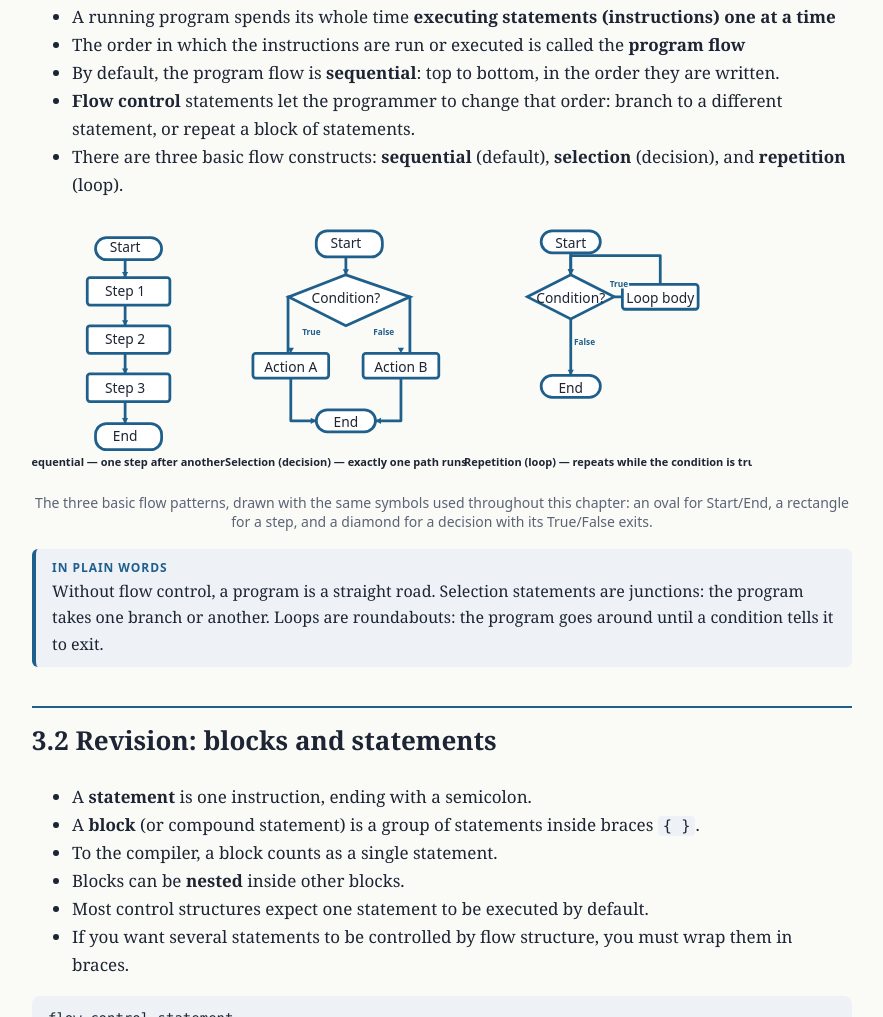
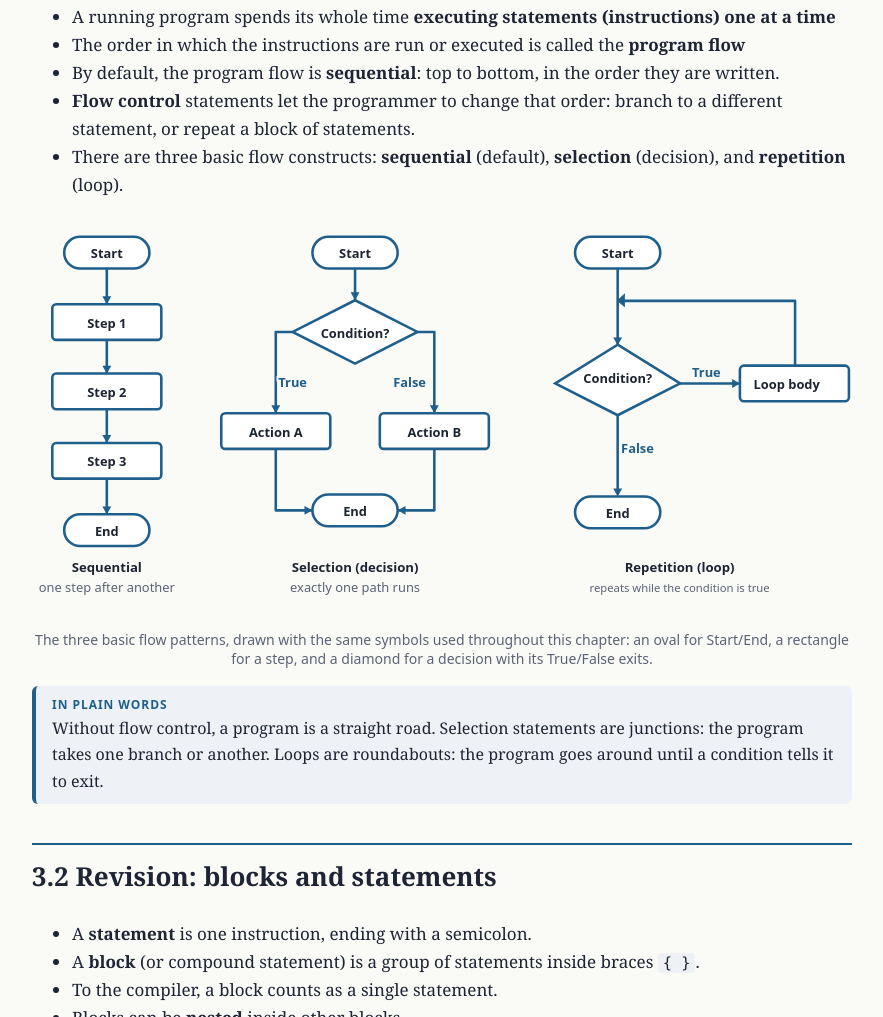
Before and after one commit to SwEg21-03-07-FoP/FoP_I_Chapter_Three, a plain HTML site: page Chapter_Three_Lecture_Note.html in a window 1280 px wide. Shown: the part 899-1916 px from the top of the page, without its empty margins (323-1206 px from the left). Drawn offline with Linux system fonts and the light colour scheme.

Commit message:
Update Chapter_Three_Lecture_Note.html

```diff
--- a/Chapter_Three_Lecture_Note.html
+++ b/Chapter_Three_Lecture_Note.html
@@ -542,136 +542,159 @@
         </ul>
 
         <div class="fcw" style="margin:18px 0">
-            <svg class="fc" viewBox="0 0 1045.8 380" width="100%"
-                style="max-width:720px" role="img"
+            <svg class="fc" viewBox="0 0 1272.96 618.462" width="100%"
+                style="max-width:860px" role="img"
                 aria-label="Three flowchart patterns: sequential, selection, and repetition"
                 xmlns="http://www.w3.org/2000/svg">
                 <g fill="none" stroke="var(--ac)" stroke-width="4" stroke-linejoin="round">
-                    <polyline points="135.25,52 135.25,88" />
-                    <polyline points="135.25,124 135.25,158" />
-                    <polyline points="135.25,194 135.25,228" />
-                    <polyline points="135.25,264 135.25,300" />
+                    <polyline points="116.132,80 116.132,135.385" />
+                    <polyline points="116.132,190.769 116.132,243.077" />
+                    <polyline points="116.132,298.462 116.132,350.769" />
+                    <polyline points="116.132,406.154 116.132,461.538" />
                 </g>
                 <g fill="var(--ac)">
-                    <polygon points="135.25,88 130.75,80 139.75,80" />
-                    <polygon points="135.25,158 130.75,150 139.75,150" />
-                    <polygon points="135.25,228 130.75,220 139.75,220" />
-                    <polygon points="135.25,300 130.75,292 139.75,292" />
-                </g>
-                <rect fill="var(--card)" stroke="var(--ac)" stroke-width="4" x="92.25" y="30" width="96" height="32"
-                    rx="16" />
-                    <text x="135.25" y="43" text-anchor="middle" dominant-baseline="central" font-size="20"
-                    font-family="system-ui,sans-serif" fill="var(--fg)">Start</text>
-                <rect fill="var(--card)" stroke="var(--ac)" stroke-width="4" x="80.25" y="88" width="120" height="40"
-                    rx="4" />
-                    <text x="135.25" y="107" text-anchor="middle" dominant-baseline="central" font-size="20"
-                    font-family="system-ui,sans-serif" fill="var(--fg)">Step 1</text>
-                <rect fill="var(--card)" stroke="var(--ac)" stroke-width="4" x="80.25" y="158" width="120" height="40"
-                    rx="4" />
-                    <text x="135.25" y="177" text-anchor="middle" dominant-baseline="central" font-size="20"
-                    font-family="system-ui,sans-serif" fill="var(--fg)">Step 2</text>
-                <rect fill="var(--card)" stroke="var(--ac)" stroke-width="4" x="80.25" y="228" width="120" height="40"
-                    rx="4" />
-                    <text x="135.25" y="247" text-anchor="middle" dominant-baseline="central" font-size="20"
-                    font-family="system-ui,sans-serif" fill="var(--fg)">Step 3</text>
-                <rect fill="var(--card)" stroke="var(--ac)" stroke-width="4" x="92.25" y="300" width="96" height="38"
-                    rx="16" />
-                    <text x="135.25" y="317" text-anchor="middle" dominant-baseline="central" font-size="20"
-                    font-family="system-ui,sans-serif" fill="var(--fg)">End</text>
-                    <text x="135.25" y="362" text-anchor="middle" font-size="16" font-weight="700" font-family="system-ui,sans-serif"
-                    fill="var(--fg)">Sequential — one step after another</text>
-                    <text x="135.25" y="392" text-anchor="middle" font-size="16" font-weight="700" font-family="system-ui,sans-serif"
-                    fill="var(--fg)">Sequential — one step after another</text>
+                    <polygon points="116.132,135.385 109.209,123.077 123.055,123.077" />
+                    <polygon points="116.132,243.077 109.209,230.769 123.055,230.769" />
+                    <polygon points="116.132,350.769 109.209,338.462 123.055,338.462" />
+                    <polygon points="116.132,461.538 109.209,449.231 123.055,449.231" />
+                </g>
+                <rect fill="var(--card)" stroke="var(--ac)" stroke-width="4" x="49.9785" y="30.7692" width="132.308"
+                    height="49.2308" rx="24.6154" />
+                    <text x="116.132" y="56.3846" text-anchor="middle"
+                    dominant-baseline="central" font-size="20" font-family="system-ui,sans-serif" font-weight="bold"
+                    fill="var(--fg)">Start</text>
+                <rect fill="var(--card)" stroke="var(--ac)" stroke-width="4" x="31.5169" y="135.385" width="169.231"
+                    height="55.3846" rx="6.15385" />
+                    <text x="116.132" y="164.077" text-anchor="middle"
+                    dominant-baseline="central" font-size="20" font-family="system-ui,sans-serif" font-weight="bold"
+                    fill="var(--fg)">Step 1</text>
+
+                <rect fill="var(--card)" stroke="var(--ac)" stroke-width="4" x="31.5169" y="243.077" width="169.231"
+                    height="55.3846" rx="6.15385" />
+                    <text x="116.132" y="271.769" text-anchor="middle"
+                    dominant-baseline="central" font-size="20" font-family="system-ui,sans-serif" font-weight="bold"
+                    fill="var(--fg)">Step  2</text>
+                <rect fill="var(--card)" stroke="var(--ac)" stroke-width="4" x="31.5169" y="350.769" width="169.231"
+                    height="55.3846" rx="6.15385" />
+                    <text x="116.132" y="379.462" text-anchor="middle"
+                    dominant-baseline="central" font-size="20" font-family="system-ui,sans-serif" font-weight="bold"
+                    fill="var(--fg)">Step 3</text>
+                <rect fill="var(--card)" stroke="var(--ac)" stroke-width="4" x="49.9785" y="461.538" width="132.308"
+                    height="49.2308" rx="24.6154" />
+                    <text x="116.132" y="487.154" text-anchor="middle"
+                    dominant-baseline="central" font-size="20" font-family="system-ui,sans-serif" font-weight="bold"
+                    fill="var(--fg)">End</text>
+                    <text x="116.132" y="550.769" text-anchor="middle" font-size="20.4615"
+                    font-weight="700" font-family="system-ui,sans-serif" fill="var(--fg)">Sequential</text>
+                    <text
+                    x="116.132" y="581.538" text-anchor="middle" font-size="20" font-family="system-ui,sans-serif"
+                    fill="var(--mu)">one step after another</text>
 
                 <g fill="none" stroke="var(--ac)" stroke-width="4" stroke-linejoin="round">
-                    <polyline points="455.9,52 455.9,84" />
-                    <polyline points="392.9,116 371.9,116 371.9,198" />
-                    <polyline points="518.9,116 548.9,116 548.9,198" />
-                    <polyline points="375.9,234 375.9,296 412.9,296" />
-                    <polyline points="535.9,234 535.9,296 498.9,296" />
+                    <polyline points="501.495,80 501.495,129.231" />
+                    <polyline points="404.572,178.462 378.418,178.462 378.418,304.615" />
+                    <polyline points="598.418,178.462 624.572,178.462 624.572,304.615" />
+                    <polyline points="378.418,360 378.418,455.385 435.342,455.385" />
+                    <polyline points="624.572,360 624.572,455.385 567.649,455.385" />
                 </g>
                 <g fill="var(--ac)">
-                    <polygon points="455.9,84 451.4,76 460.4,76" />
-                    <polygon points="375.9,198 371.4,190 380.4,190" />
-                    <polygon points="535.9,198 531.4,190 540.4,190" />
-                    <polygon points="412.9,296 404.9,300.5 404.9,291.5" />
-                    <polygon points="498.9,296 506.9,291.5 506.9,300.5" />
-                </g>
-                <rect fill="var(--card)" stroke="var(--ac)" stroke-width="4" x="412.9" y="20" width="96" height="38"
-                    rx="16" />
-                    <text x="455.9" y="37" text-anchor="middle" dominant-baseline="central" font-size="20"
-                    font-family="system-ui,sans-serif" fill="var(--fg)">Start</text>
+                    <polygon points="501.495,129.231 494.572,116.923 508.418,116.923" />
+                    <polygon points="378.418,304.615 371.495,292.308 385.342,292.308" />
+                    <polygon points="624.572,304.615 617.649,292.308 631.495,292.308" />
+                    <polygon points="435.342,455.385 423.034,462.308 423.034,448.462" />
+                    <polygon points="567.649,455.385 579.957,448.462 579.957,462.308" />
+                </g>
+                <rect fill="var(--card)" stroke="var(--ac)" stroke-width="4" x="435.342" y="30.7692" width="132.308"
+                    height="49.2308" rx="24.6154" />
+                    <text x="501.495" y="56.3846" text-anchor="middle"
+                    dominant-baseline="central" font-size="20" font-family="system-ui,sans-serif" font-weight="bold"
+                    fill="var(--fg)">Start</text>
                 <polygon fill="var(--card)" stroke="var(--ac)" stroke-width="4"
-                    points="455.9,84 548.9,116 455.9,158 372.9,116" />
-                    <text x="455.9" y="117" text-anchor="middle"
-                    dominant-baseline="central" font-size="20" font-family="system-ui,sans-serif"
-                    fill="var(--fg)">Condition?</text>
-                <rect fill="var(--card)" stroke="var(--ac)" stroke-width="4" x="320.9" y="198" width="110" height="36"
-                    rx="4" />
-                    <text x="375.9" y="217" text-anchor="middle" dominant-baseline="central" font-size="20"
-                    font-family="system-ui,sans-serif" fill="var(--fg)">Action A</text>
-                <rect fill="var(--card)" stroke="var(--ac)" stroke-width="4" x="480.9" y="198" width="110" height="36"
-                    rx="4" />
-                    <text x="535.9" y="217" text-anchor="middle" dominant-baseline="central" font-size="20"
-                    font-family="system-ui,sans-serif" fill="var(--fg)">Action B</text>
-                <rect fill="var(--card)" stroke="var(--ac)" stroke-width="4" x="412.9" y="280" width="86" height="32"
-                    rx="16" />
-                    <text x="455.9" y="297" text-anchor="middle" dominant-baseline="central" font-size="20"
-                    font-family="system-ui,sans-serif" fill="var(--fg)">End</text><text x="405.9" y="166"
-                    text-anchor="middle" dominant-baseline="central" font-size="12" font-weight="700"
-                    font-family="system-ui,sans-serif" fill="var(--ac)"
-                    style="paint-order:stroke;stroke:var(--bg);stroke-width:4px">True</text><text x="510.9" y="166"
-                    text-anchor="middle" dominant-baseline="central" font-size="12" font-weight="700"
-                    font-family="system-ui,sans-serif" fill="var(--ac)"
-                    style="paint-order:stroke;stroke:var(--bg);stroke-width:4px">False</text>
-                    <text x="455.9" y="362" text-anchor="middle" font-size="16" font-weight="700" font-family="system-ui,sans-serif"
-                    fill="var(--fg)">Selection (decision) — exactly one path runs</text>
-                    <text x="455.9" y="392" text-anchor="middle" font-size="16" font-weight="700" font-family="system-ui,sans-serif"
-                    fill="var(--fg)">Selection (decision) — exactly one path runs</text>
+                    points="501.495,129.231 598.418,178.462 501.495,227.692 404.572,178.462" />
+                    <text x="501.495" y="179.462" text-anchor="middle" dominant-baseline="central" font-size="20" font-weight="bold"
+                    font-family="system-ui,sans-serif" fill="var(--fg)">Condition?</text>
+                <rect fill="var(--card)" stroke="var(--ac)" stroke-width="4" x="293.803" y="304.615" width="169.231"
+                    height="55.3846" rx="6.15385" />
+                    <text x="378.418" y="333.308" text-anchor="middle"
+                    dominant-baseline="central" font-size="20" font-family="system-ui,sans-serif" font-weight="bold"
+                    fill="var(--fg)">Action A</text>
+                <rect fill="var(--card)" stroke="var(--ac)" stroke-width="4" x="539.957" y="304.615" width="169.231"
+                    height="55.3846" rx="6.15385" />
+                    <text x="624.572" y="333.308" text-anchor="middle"
+                    dominant-baseline="central" font-size="20" font-family="system-ui,sans-serif" font-weight="bold"
+                    fill="var(--fg)">Action B</text>
+                <rect fill="var(--card)" stroke="var(--ac)" stroke-width="4" x="435.342" y="430.769" width="132.308"
+                    height="49.2308" rx="24.6154" />
+                    <text x="501.495" y="456.385" text-anchor="middle"
+                    dominant-baseline="central" font-size="20" font-family="system-ui,sans-serif" font-weight="bold"
+                    fill="var(--fg)">End</text>
+                    <text x="404.572" y="255.385" text-anchor="middle"
+                    dominant-baseline="central" font-size="20" font-weight="700" font-family="system-ui,sans-serif"
+                    fill="var(--ac)" style="paint-order:stroke;stroke:var(--bg);stroke-width:6.15385px">True</text>
+                    <text
+                    x="586.111" y="255.385" text-anchor="middle" dominant-baseline="central" font-size="20"
+                    font-weight="700" font-family="system-ui,sans-serif" fill="var(--ac)"
+                    style="paint-order:stroke;stroke:var(--bg);stroke-width:6.15385px">False</text>
+
+                    <text x="501.495"
+                    y="550.769" text-anchor="middle" font-size="20.4615" font-weight="700"
+                    font-family="system-ui,sans-serif" fill="var(--fg)">Selection (decision)</text>
+                    <text x="501.495"
+                    y="581.538" text-anchor="middle" font-size="20" font-family="system-ui,sans-serif"
+                    fill="var(--mu)">exactly one path runs</text>
 
                 <g fill="none" stroke="var(--ac)" stroke-width="4" stroke-linejoin="round">
-                    <polyline points="782.55,52 782.55,84" />
-                    <polyline points="845.55,116 967.55,116" />
-                    <polyline points="912.55,98 912.55,56 782.55,56 782.55,84" />
-                    <polyline points="782.55,148 782.55,230" />
+                    <polyline points="909.188,80 909.188,229.231" />
+                    <polyline points="1006.11,258.462 1097.19,258.462" />
+                    <polyline points="1184.57, 230.769 1184.57, 130.1538 910.495, 130.1538 " />
+                    <polyline points="909.188,280.692 909.188,427.846" />
                 </g>
                 <g fill="var(--ac)">
-                    <polygon points="782.55,84 778.05,76 787.05,76" />
-                    <polygon points="967.55,116 959.55,120.5 959.55,111.5" />
-                    <polygon points="782.55,84 778.05,76 787.05,76" />
-                    <polygon points="782.55,230 778.05,222 787.05,222" />
-                </g>
-                <rect fill="var(--card)" stroke="var(--ac)" stroke-width="4" x="739.55" y="20" width="86" height="32"
-                    rx="16" />
-                    <text x="782.55" y="37" text-anchor="middle" dominant-baseline="central" font-size="20"
-                    font-family="system-ui,sans-serif" fill="var(--fg)">Start</text>
+                    <polygon points="909.188,199.231 902.265,186.923 916.111,186.923" />
+                    <polygon points="1099.19,258.462 1086.88,265.385 1086.88,251.538" />
+                    <polygon points="909.188,433.846 902.265,421.538 916.111,421.538" />
+                    <polygon points="908.034,130.1533 920.372,118.2308 920.372,140.0769" />
+                </g>
+                <rect fill="var(--card)" stroke="var(--ac)" stroke-width="4" x="843.034" y="30.7692" width="132.308"
+                    height="49.2308" rx="24.6154" />
+                    <text x="909.188" y="56.3846" text-anchor="middle"
+                    dominant-baseline="central" font-size="20" font-family="system-ui,sans-serif" font-weight="bold"
+                    fill="var(--fg)">Start</text>
+
                 <polygon fill="var(--card)" stroke="var(--ac)" stroke-width="4"
-                    points="782.55,84 845.55,116 782.55,148 719.55,116" />
-                    <text x="782.55" y="117" text-anchor="middle"
-                    dominant-baseline="central" font-size="20" font-family="system-ui,sans-serif"
-                    fill="var(--fg)">Condition?</text>
-                <rect fill="var(--card)" stroke="var(--ac)" stroke-width="4" x="857.55" y="98" width="110" height="36"
-                    rx="4" /><text x="912.55" y="117" text-anchor="middle" dominant-baseline="central" font-size="20"
-                    font-family="system-ui,sans-serif" fill="var(--fg)">Loop body</text>
-                <rect fill="var(--card)" stroke="var(--ac)" stroke-width="4" x="739.55" y="230" width="86" height="32"
-                    rx="16" /><text x="782.55" y="247" text-anchor="middle" dominant-baseline="central" font-size="20"
-                    font-family="system-ui,sans-serif" fill="var(--fg)">End</text><text x="852.55" y="96"
-                    text-anchor="middle" dominant-baseline="central" font-size="12" font-weight="700"
-                    font-family="system-ui,sans-serif" fill="var(--ac)"
-                    style="paint-order:stroke;stroke:var(--bg);stroke-width:4px">True</text><text x="802.55" y="181"
-                    text-anchor="middle" dominant-baseline="central" font-size="12" font-weight="700"
-                    font-family="system-ui,sans-serif" fill="var(--ac)"
-                    style="paint-order:stroke;stroke:var(--bg);stroke-width:4px">False</text>
-                    <text x="843.55" y="362" text-anchor="middle" font-size="16" font-weight="700" font-family="system-ui,sans-serif"
-                    fill="var(--fg)">Repetition (loop) — repeats while the condition is true</text>
-                    <text x="843.55" y="392" text-anchor="middle" font-size="16" font-weight="700" font-family="system-ui,sans-serif"
-                    fill="var(--fg)">Repetition (loop) — repeats while the condition is true</text>
+                    points="909.188, 198.231 1006.11,258.462 909.188,307.692 812.265,258.462" />
+                    <text x="909.188" y="250.462" text-anchor="middle" dominant-baseline="central" font-size="20" font-weight="bold"
+                    font-family="system-ui,sans-serif" fill="var(--fg)">Condition?</text>
+
+                <rect fill="var(--card)" stroke="var(--ac)" stroke-width="4" x="1098.96" y="230.769" width="169.231"
+                    height="55.3846" rx="6.15385" />
+                    <text x="1171.57" y="259.462" text-anchor="middle"
+                    dominant-baseline="central" font-size="20" font-family="system-ui,sans-serif" font-weight="bold"
+                    fill="var(--fg)">Loop body</text>
+
+                <rect fill="var(--card)" stroke="var(--ac)" stroke-width="4" x="843.034" y="433.846" width="132.308"
+                    height="49.2308" rx="24.6154" />
+                    <text x="909.188" y="459.462" text-anchor="middle"
+                    dominant-baseline="central" font-size="20" font-family="system-ui,sans-serif" font-weight="bold"
+                    fill="var(--fg)">End</text>
+
+                    <text x="1046.88" y="240.692" text-anchor="middle"
+                    dominant-baseline="central" font-size="20" font-weight="700" font-family="system-ui,sans-serif"
+                    fill="var(--ac)" style="paint-order:stroke;stroke:var(--bg);stroke-width:6.15385px">True</text>
+
+                    <text x="939.957" y="358.462" text-anchor="middle" dominant-baseline="central" font-size="20"
+                    font-weight="700" font-family="system-ui,sans-serif" fill="var(--ac)"
+                    style="paint-order:stroke;stroke:var(--bg);stroke-width:6.15385px">False</text>
+
+                    <text x="1005.34" y="550.769" text-anchor="middle" font-size="20.4615" font-weight="700"
+                    font-family="system-ui,sans-serif" fill="var(--fg)">Repetition (loop)</text><text x="1005.34"
+                    y="581.538" text-anchor="middle" font-size="17.5385" font-family="system-ui,sans-serif"
+                    fill="var(--mu)">repeats while the condition is true</text>
             </svg>
             <p style="color:var(--mu);font:14px system-ui;margin-top:6px;text-align:center">The three basic flow
                 patterns, drawn with the same symbols used throughout this chapter: an oval for Start/End, a rectangle
                 for a step, and a diamond for a decision with its True/False exits.</p>
         </div>
-
         <div class="tip"><b>In plain words</b>Without flow control, a program is a straight road. Selection statements
             are junctions: the program takes one branch or another. Loops are roundabouts: the program goes around until
             a condition tells it to exit.
```
